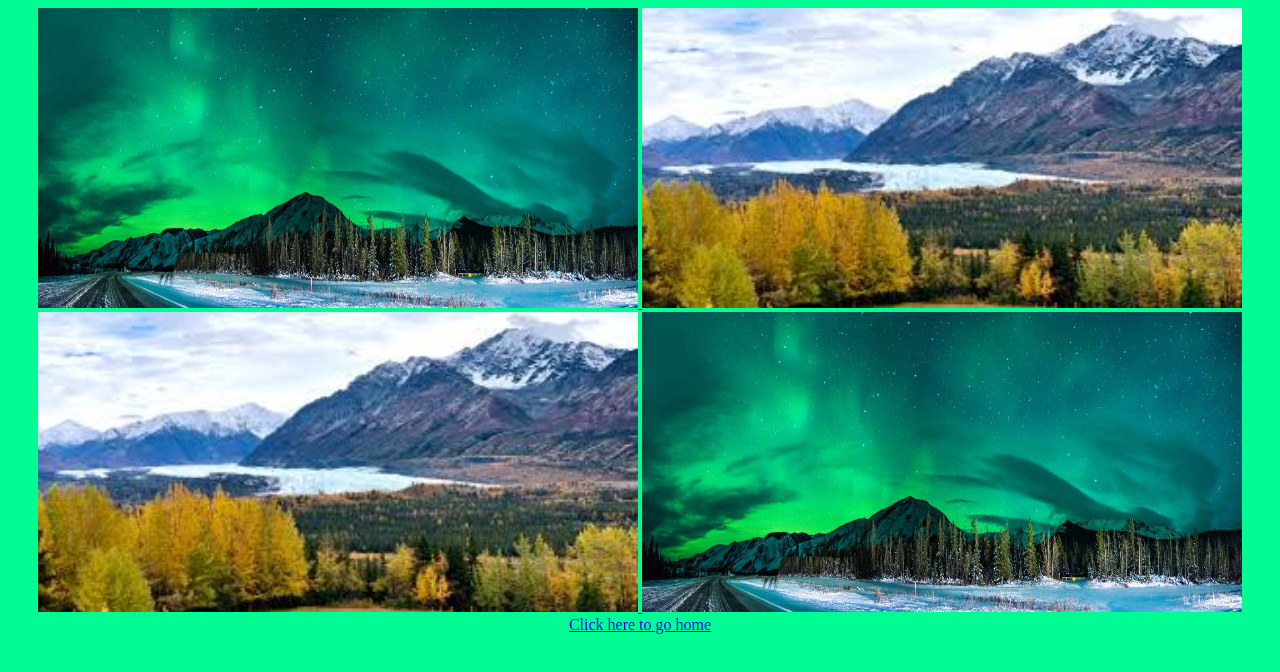
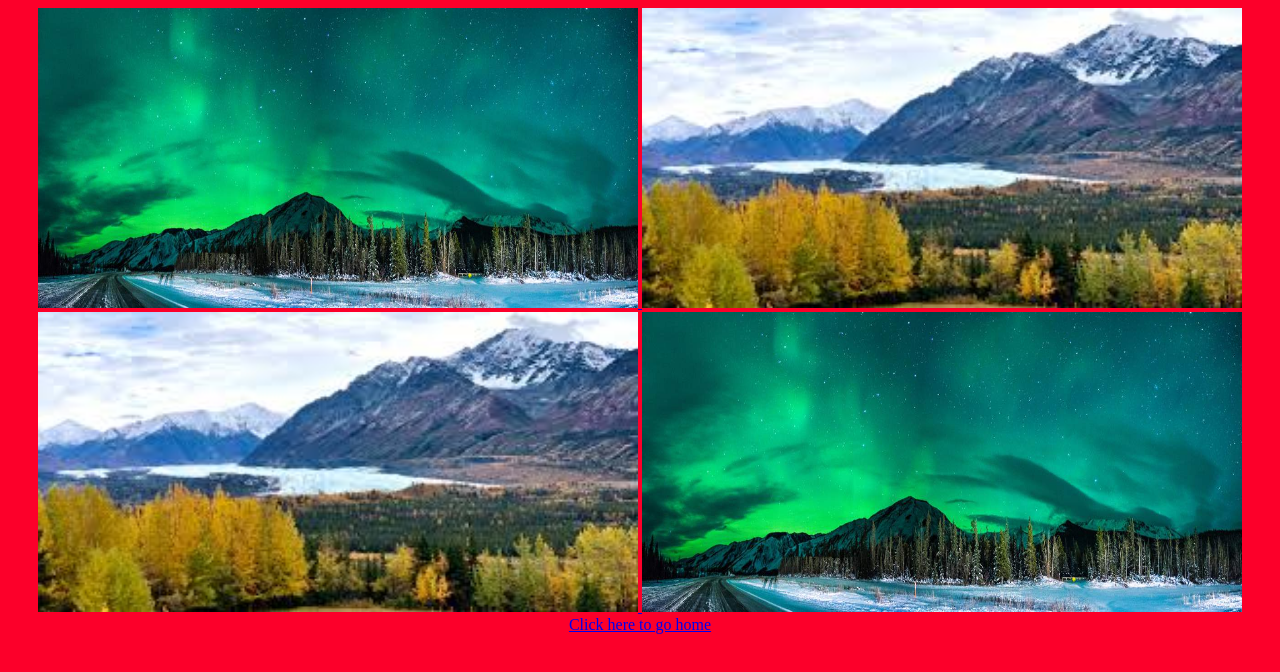
Before and after one commit to MadhanE24/MadhanE24.github.io, a plain HTML site: page travel.html in a window 1280 px wide. Drawn offline with Linux system fonts and the light colour scheme.

Commit message:
Update travel.html

```diff
--- a/travel.html
+++ b/travel.html
@@ -3,7 +3,7 @@
     <title>Travel Page - Alaska</title>
     <style>
       body {
-        background-color: #00fc93;
+        background-color: #fc002a;
       }
     </style>
   </head>
```
